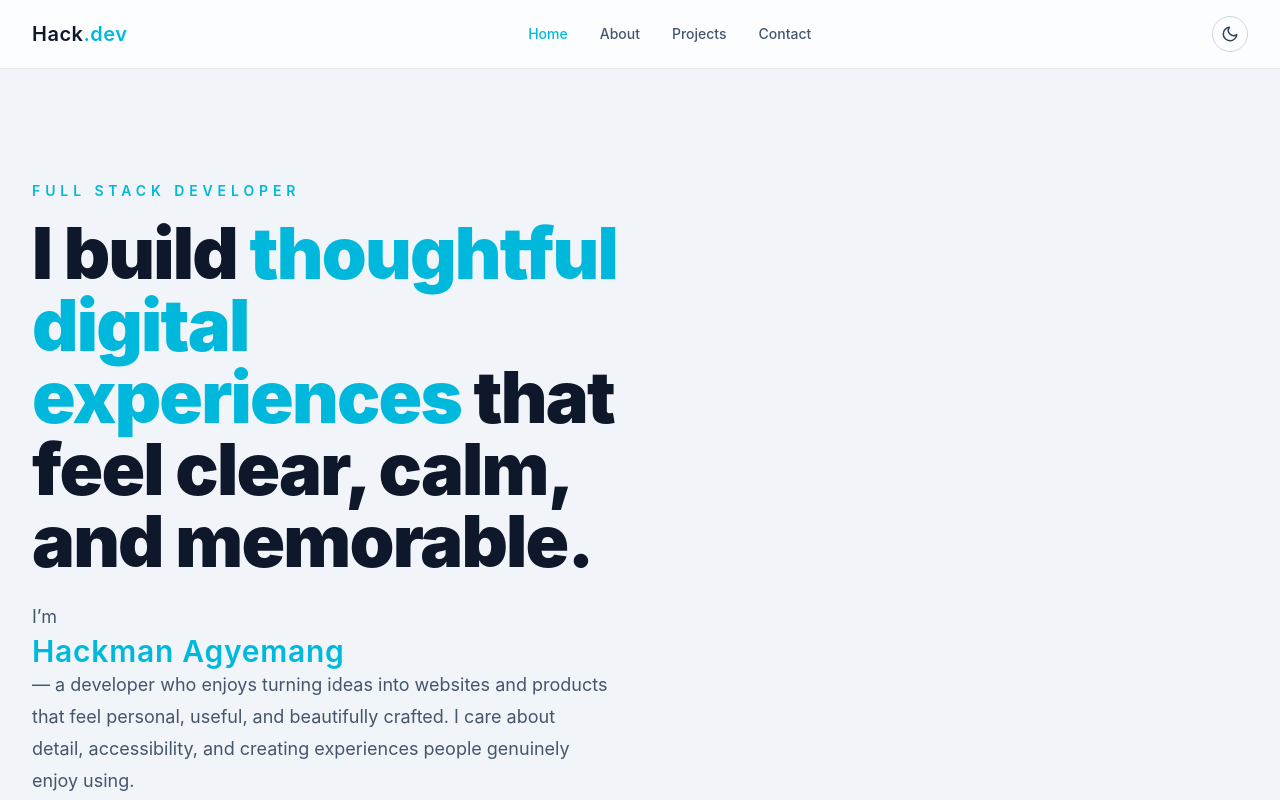
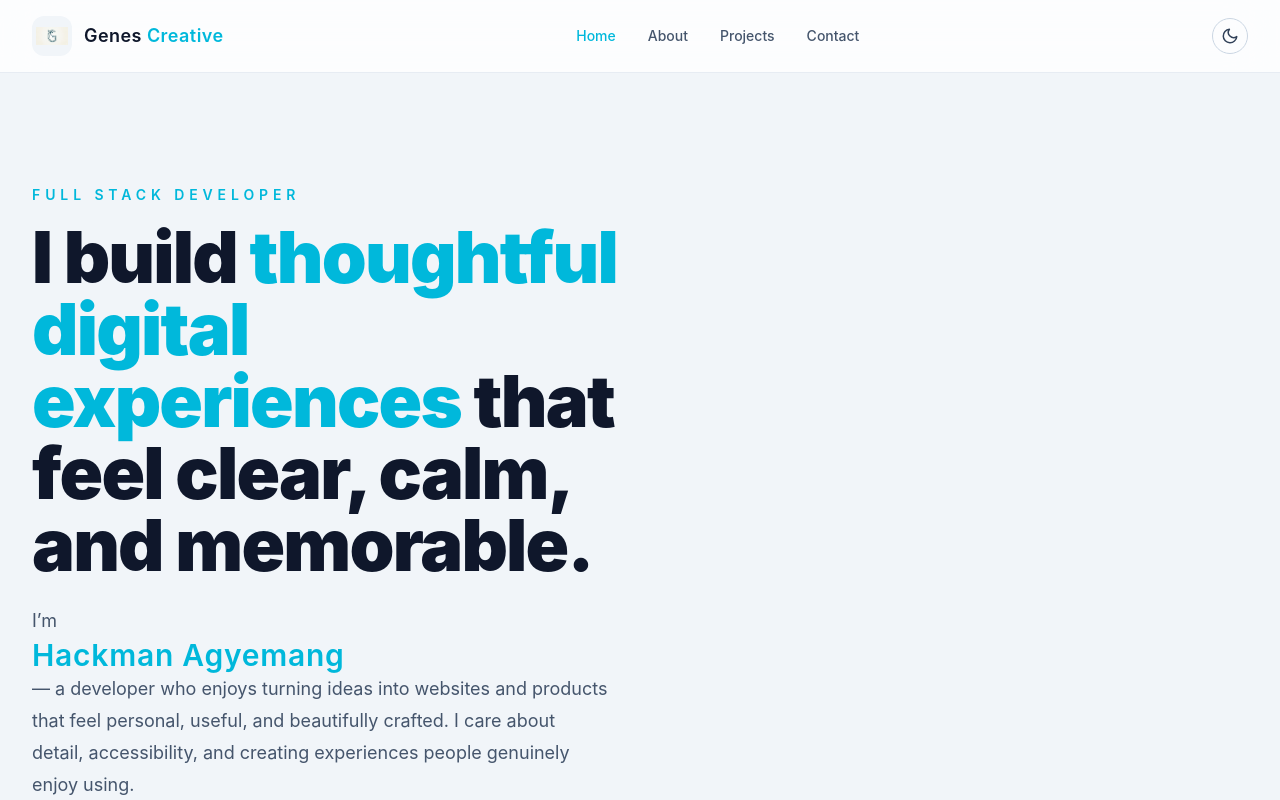
Before and after one commit to Genie-hacqman/Myprsonal_Portfolio, a React (Vite) app: page / in a window 1280 px wide. Shown: the top 800 px of the page. Built offline with nearby package versions, Linux system fonts and the light colour scheme.

Commit message:
Initail commit

```diff
--- a/src/components/Navbar.jsx
+++ b/src/components/Navbar.jsx
@@ -26,8 +26,11 @@ const Navbar = ({ darkMode, toggleDarkMode }) => {
 
         {/* Brand logo / title */}
 
-        <NavLink to="/" className="text-xl font-semibold tracking-wide text-slate-900 dark:text-white">
-          Hack<span className="text-cyan-500">.dev</span>
+        <NavLink to="/" className="flex items-center gap-3 text-lg font-semibold tracking-wide text-slate-900 dark:text-white">
+          <img src="/icons/logo.png" alt="Genes Creative logo" className="h-10 w-10 rounded-xl bg-slate-100 p-1 dark:bg-slate-800 object-contain" />
+          <span>
+            Genes<span className="text-cyan-500"> Creative</span>
+          </span>
         </NavLink>
 
         {/* Desktop navigation links */}
```
Also changed, not shown: public/icons/logo.png (added).
